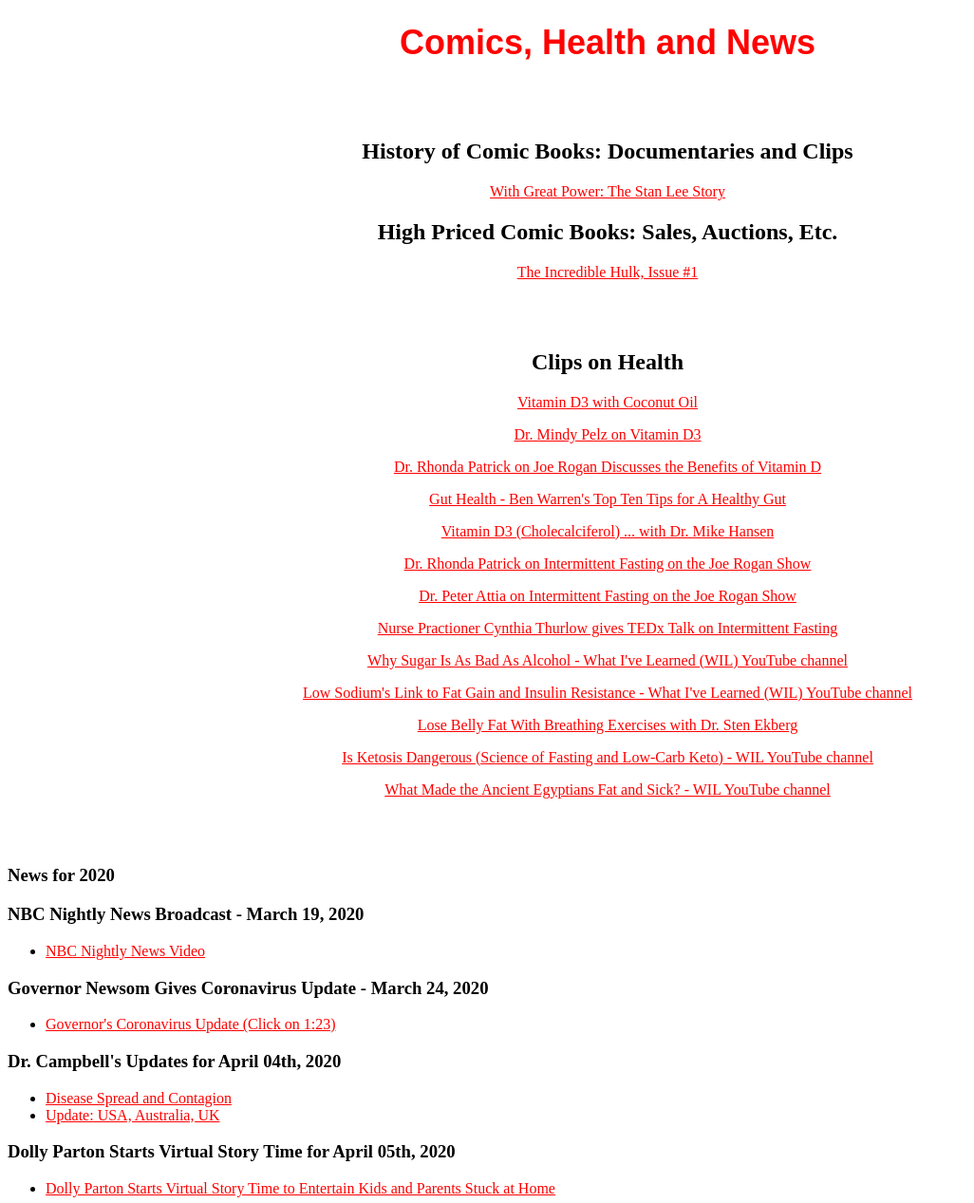
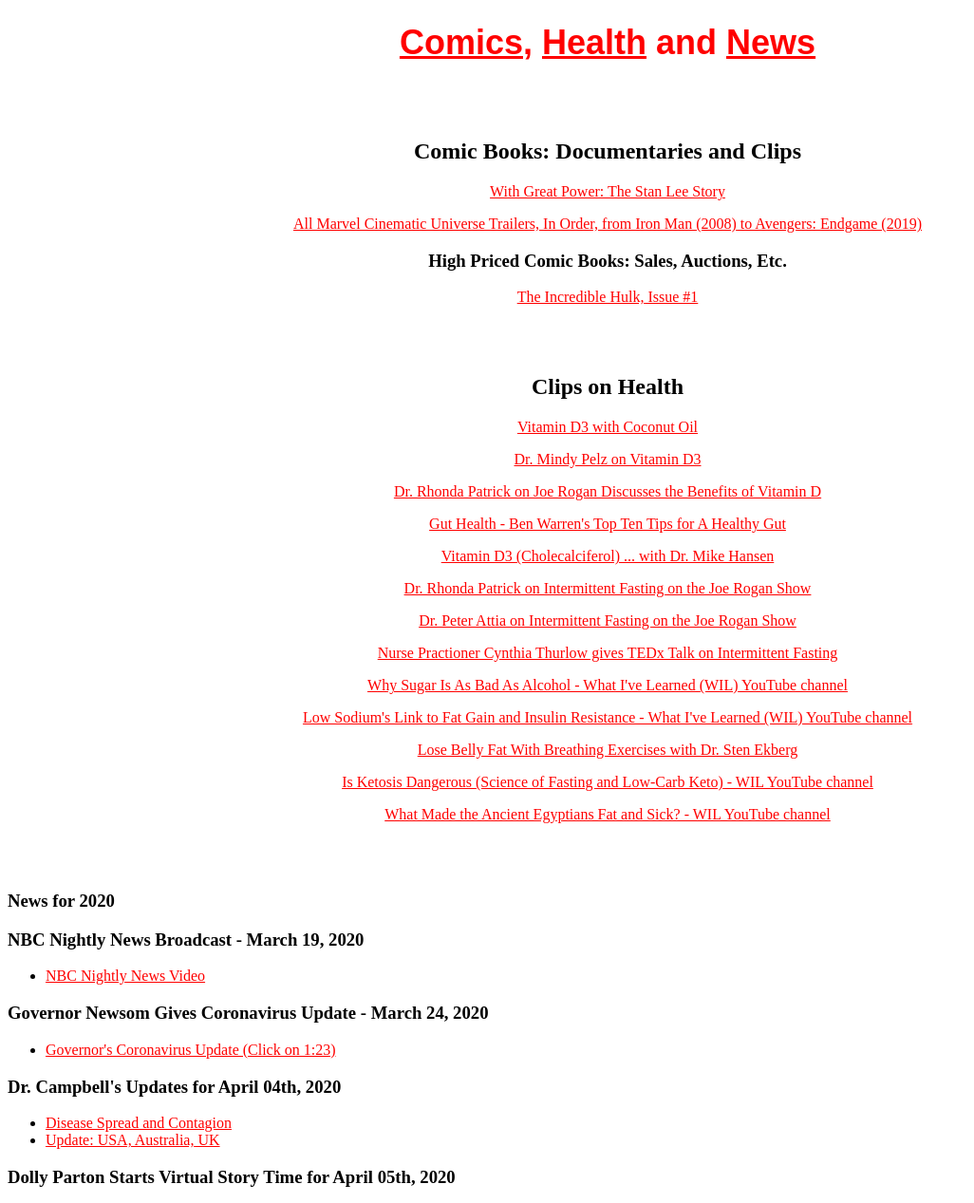
Before and after one commit to thecatsowl/CompanyWebSite, a plain HTML site: page news.html in a window 1280 px wide. Shown: the top 1267 px of the page at 95% size, without its empty margins (0-1026 px from the left). Drawn offline with Linux system fonts and the light colour scheme.

Commit message:
Update news.html

```diff
--- a/news.html
+++ b/news.html
@@ -34,18 +34,19 @@
 	</style>
   </head>
   <body>
-	   <h1 align="center">Comics, Health and News</h1>
+	  <h1 align="center"><a href="#comics">Comics</a>, <a href="#health">Health</a> and <a href="#news">News</a></h1>
   	<br>
   	<br>
-	  <section align="center">
-		<h2>History of Comic Books: Documentaries and Clips</h2>
+	  <section align="center" id="comics">
+		<h2>Comic Books: Documentaries and Clips</h2>
 			<p><a href="https://youtu.be/Ct9VTQnPa5c">With Great Power: The Stan Lee Story</a></p>
-		  <h2>High Priced Comic Books: Sales, Auctions, Etc.</h2>
+		  	<p><a href="https://youut.be/d9M3j5d0KbQ">All Marvel Cinematic Universe Trailers, In Order, from Iron Man (2008) to Avengers: Endgame (2019)</a></p>
+		  <h3>High Priced Comic Books: Sales, Auctions, Etc.</h3>
 		  <p><a href="https://www.ebay.com/itm/Incredible-Hulk-1-CGC-5-0-VGF-Universal-CGC-OW-W-Pages/174357542430?hash=item289884f61e:g:z-kAAOSwCdVe7BOD&autorefresh=true">The Incredible Hulk, Issue #1</a></p>
 	  </section>
   	<br>
   	<br>
-	  <section align="center">
+	  <section align="center" id="health">
 		<h2>Clips on Health</h2>
 			<p><a href="https://www.amazon.com/vdp/ed3eaa625df3449794638278220fdf67?product=B00JGCBGZQ&ref=cm_sw_em_r_ib_dt_yKPefTDuYT686">Vitamin D3 with Coconut Oil</a></p>
 		  	<p><a href="https://youtu.be/i0uIi4IhwZ4">Dr. Mindy Pelz on Vitamin D3</a></p>
@@ -63,8 +64,8 @@
         <br>
 	<br>
 	  </section>
+	<section id="news">
   	<h3>News for 2020</h3>
-	  <section>
 		<h3>NBC Nightly News Broadcast - March 19, 2020</h3>
 		<ul>
 			<li><a href="https://youtu.be/6Vi2WhvNhJw">NBC Nightly News Video</a></li>
```
